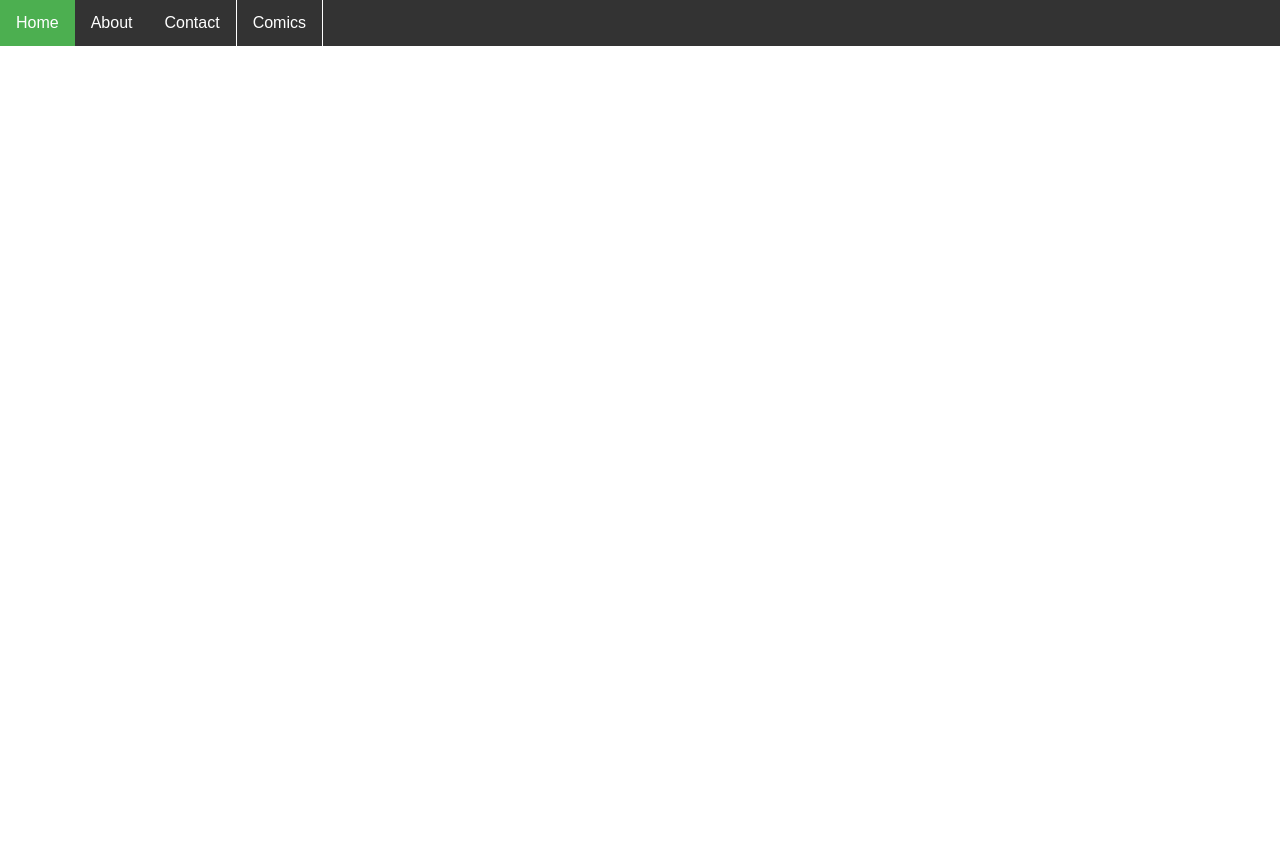
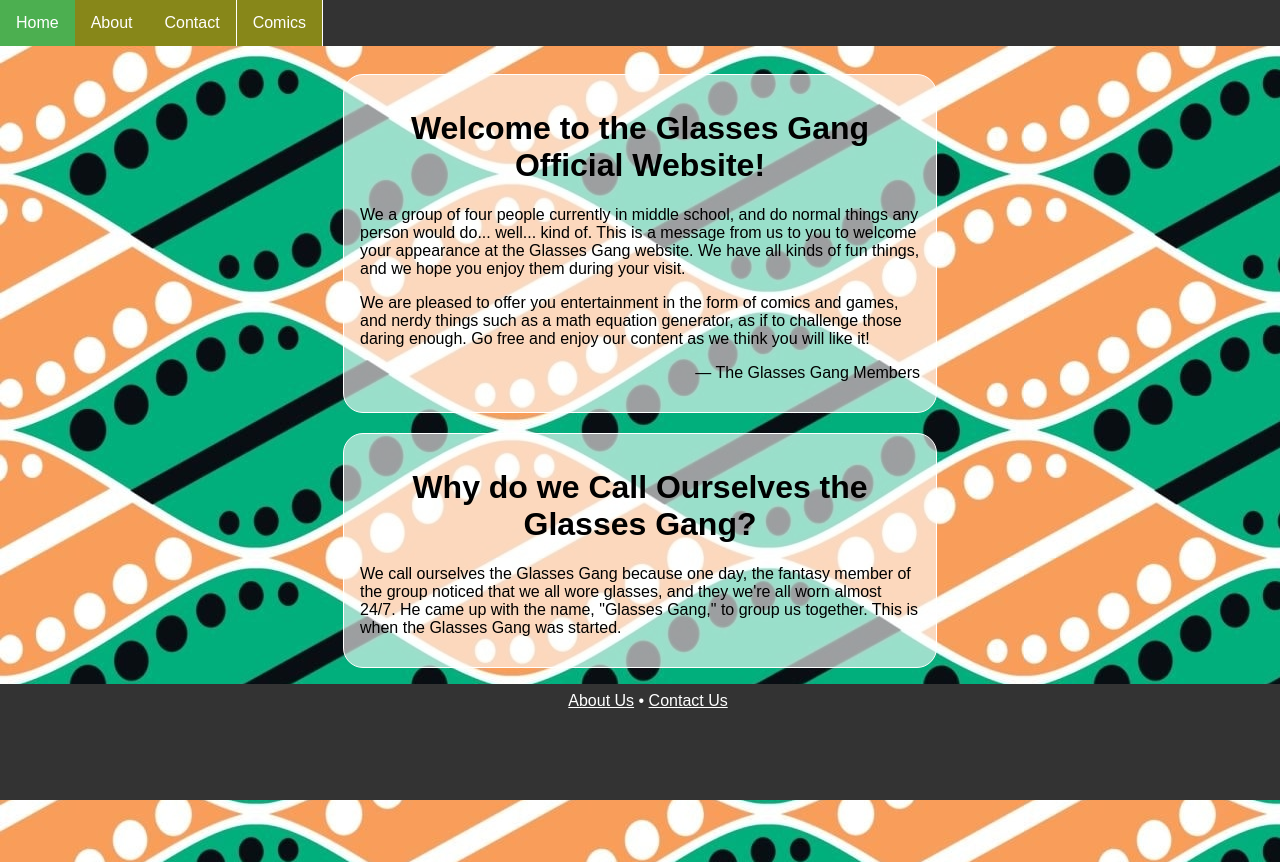
Before and after one commit to GlassesGang/GlassesGang.github.io, a plain HTML site: page index.html in a window 1280 px wide. Before the commit the page ends 800 px from the top, so only its background shows below. Drawn offline with Linux system fonts and the light colour scheme.

Commit message:
Changed Home Page and Style

```diff
--- a/index.html
+++ b/index.html
@@ -7,9 +7,24 @@
   <body>
     <ul id="navbar">
       <li><a href="/" class="active">Home</a></li>
-      <li><a href="/about/">About</a></li>
-      <li><a href="/contact/" class="navsection">Contact</a></li>
-      <li><a href="/comics/" class="navsection">Comics</a></li>
+      <li><a href="/about/" class="navpageunderconstruction" title="Under Construction!">About</a></li>
+      <li><a href="/contact/" class="navsection navpageunderconstruction" title="Under Construction!">Contact</a></li>
+      <li><a href="/comics/" class="navsection navpageunderconstruction" title="Under Construction!">Comics</a></li>
     </ul>
+    <div id="body">
+      <div id="welcome" class="section">
+        <h1><a href="/#welcome">Welcome to the Glasses Gang Official Website!</a></h1>
+        <p>We a group of four people currently in middle school, and do normal things any person would do... well... kind of. This is a message from us to you to welcome your appearance at the Glasses Gang website. We have all kinds of fun things, and we hope you enjoy them during your visit.</p>
+        <p>We are pleased to offer you entertainment in the form of comics and games, and nerdy things such as a math equation generator, as if to challenge those daring enough. Go free and enjoy our content as we think you will like it!</p>
+        <p style="text-align:right">&mdash; The Glasses Gang Members</p>
+      </div>
+      <div id="why-do-we-call-ourselves-glasses-gang" class="section">
+        <h1><a href="/#why-do-we-call-ourselves-glasses-gang">Why do we Call Ourselves the Glasses Gang?</a></h1>
+        <p>We call ourselves the Glasses Gang because one day, the fantasy member of the group noticed that we all wore glasses, and they we're all worn almost 24/7. He came up with the name, "Glasses Gang," to group us together. This is when the Glasses Gang was started.</p>
+      </div>
+    </div>
+    <div id="footer">
+      <a href="/about/">About Us</a> &bull; <a href="/contact/">Contact Us</a><br/><br/>
+    </div>
   </body>
 </html>
--- a/style/index.css
+++ b/style/index.css
@@ -8,6 +8,12 @@ body {
 }
 
 ul#navbar {
+  position: fixed;
+  top: 0;
+  width: 100%;
+
+  /* Keep at top */
+
   list-style-type: none;
   margin: 0;
   padding: 0;
@@ -38,3 +44,67 @@ ul.navbar li a:hover:not(.active) {
 .navsection { /* end of a section */
   border-right: 1px solid white;
 }
+
+.navpageunderconstruction {
+  background: rgba(220, 220, 0, 0.5);
+}
+
+.navpageunderconstruction:hover:not(.active) {
+  background: rgba(220, 220, 0, 1);
+}
+
+/* END OF HEADER STYLES */
+
+#body {
+  padding: 8px;
+  background-image: url("background.jpg");
+  background-repeat: repeat;
+  margin-top: 46px;
+  min-height: 100vh;
+}
+
+#body.section {
+  color: #333;
+}
+
+.section h1 {
+  text-align: center;
+}
+
+#body a {
+  color: black;
+  text-decoration: none;
+}
+
+.section {
+  background: rgba(255, 255, 255, 0.6);
+  border-radius: 20px;
+  border: 1px solid white;
+  width: 70vh;
+  margin-left: auto;
+  margin-right: auto;
+  margin-top: 20px;
+  margin-bottom: 20px;
+  padding: 14px 16px;
+}
+
+/* END OF BODY STYLES */
+
+div#footer {
+  position: fixed;
+  bottom: 0;
+  width: 100%;
+  min-height: 100px;
+
+  padding: 8px;
+
+  background: #333;
+
+  text-align: center;
+
+  color: white;
+}
+
+div#footer a {
+  color: white;
+}
```
Also changed, not shown: style/background.jpg (added).
